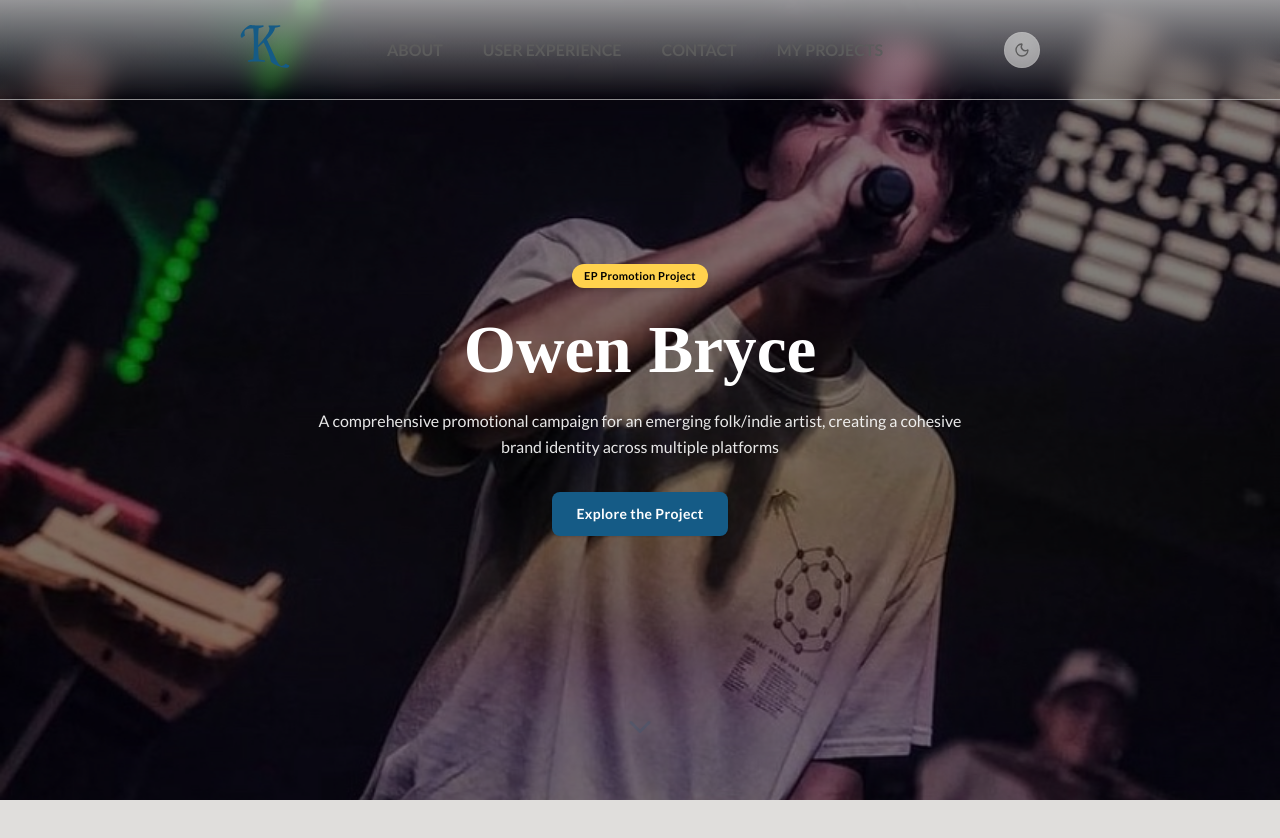
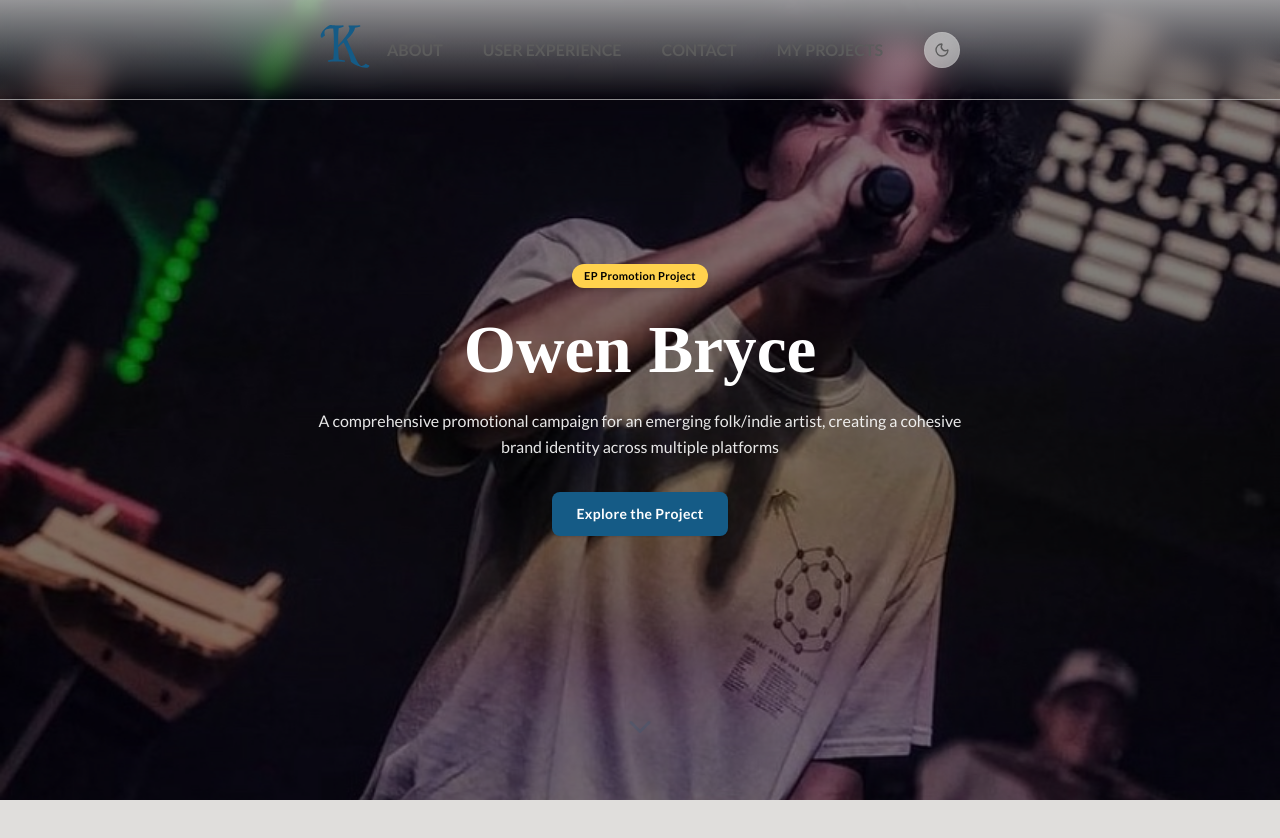
Before and after one commit to ic0nk/karim-port, a Next.js app: page /project-Owen-Bryce in a window 1280 px wide. Shown: the top 838 px of the page. Built offline with nearby package versions, Linux system fonts and the light colour scheme; a web font is replaced by a local one.

Commit message:
style: adjust padding in Header component for improved layout

```diff
--- a/src/components/Header.tsx
+++ b/src/components/Header.tsx
@@ -147,7 +147,7 @@ const Header = () => {
   return (
     <header
       suppressHydrationWarning
-      className={`flex items-center justify-between p-4 sm:p-6 px-4 sm:px-60 fixed w-full z-[100] backdrop-blur-md border-b transition-colors duration-300
+      className={`flex items-center justify-between p-4 sm:p-6 px-4 sm:px-80 fixed w-full z-[100] backdrop-blur-md border-b transition-colors duration-300
       bg-gradient-to-b from-[var(--Secondary-Background)]/70 to-transparent border-black/5 dark:border-white/10
       `}
     >
```
